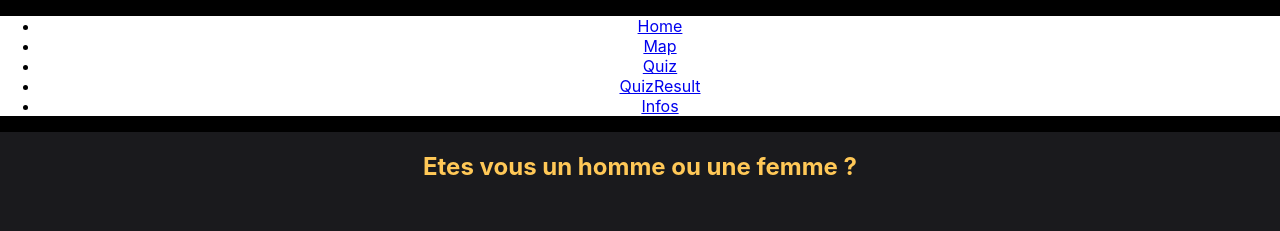
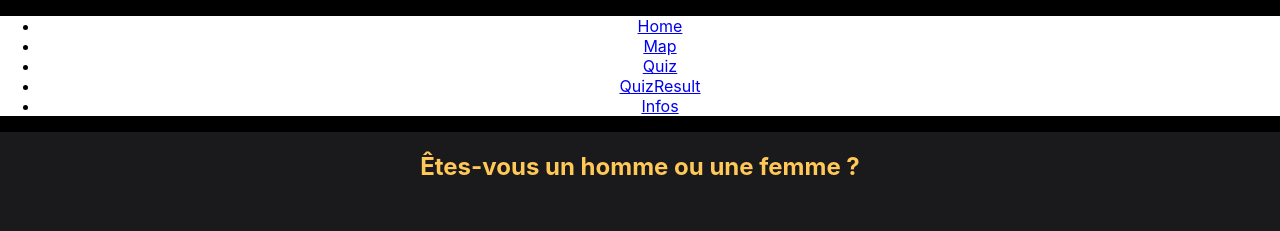
Before and after one commit to WildCodeSchool/2022-03-JS-Toulouse-project-2-actio, a React (Vite) app in the folder frontend/: page /Quiz in a window 1280 px wide. Shown: the top 231 px of the page. Built offline with nearby package versions, Linux system fonts and the light colour scheme.

Commit message:
some modifications after review

```diff
--- a/frontend/src/components/question.js
+++ b/frontend/src/components/question.js
@@ -1,6 +1,6 @@
 const question = [
   {
-    questionText: "Etes vous un homme ou une femme ?",
+    questionText: "Êtes-vous un homme ou une femme ?",
     answerOptions: [{ answerText: "Homme" }, { answerText: "Femme" }],
   },
   {
--- a/frontend/src/pages/Quiz.jsx
+++ b/frontend/src/pages/Quiz.jsx
@@ -7,10 +7,8 @@ function Quiz() {
   const [currentQuestion, setCurrentQuestion] = useState(0);
   const [showResult, setShowResult] = useState(false);
   const [answer, setAnswer] = useState("");
-  // eslint-disable-next-line no-unused-vars
   const handleAnswerButtonClick = (event) => {
     setAnswer(event.target.value);
-    // eslint-disable-next-line no-console
     const nextQuestion = currentQuestion + 1;
     setCurrentQuestion(currentQuestion + 1);
     if (nextQuestion < question.length) {
@@ -21,7 +19,10 @@ function Quiz() {
     }
   };
   const handleReturnButtonCLick = () => {
-    if (currentQuestion > 0) setCurrentQuestion(currentQuestion - 1);
+    if (currentQuestion > 0) {
+      setCurrentQuestion(currentQuestion - 1);
+      setShowResult(false);
+    }
   };
 
   return (
```
